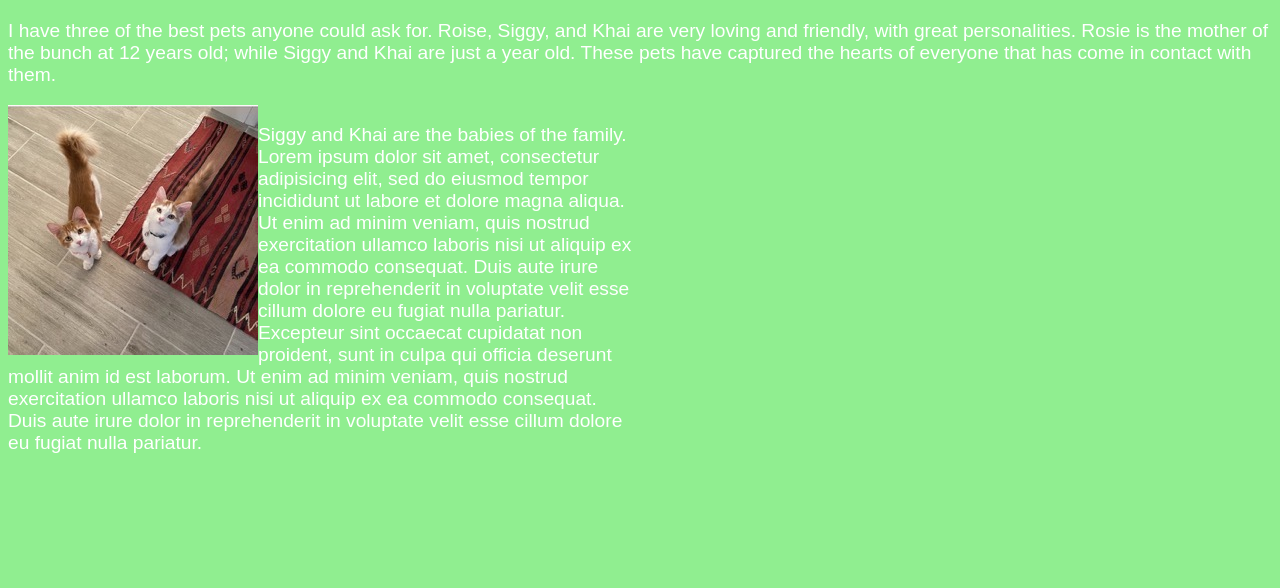
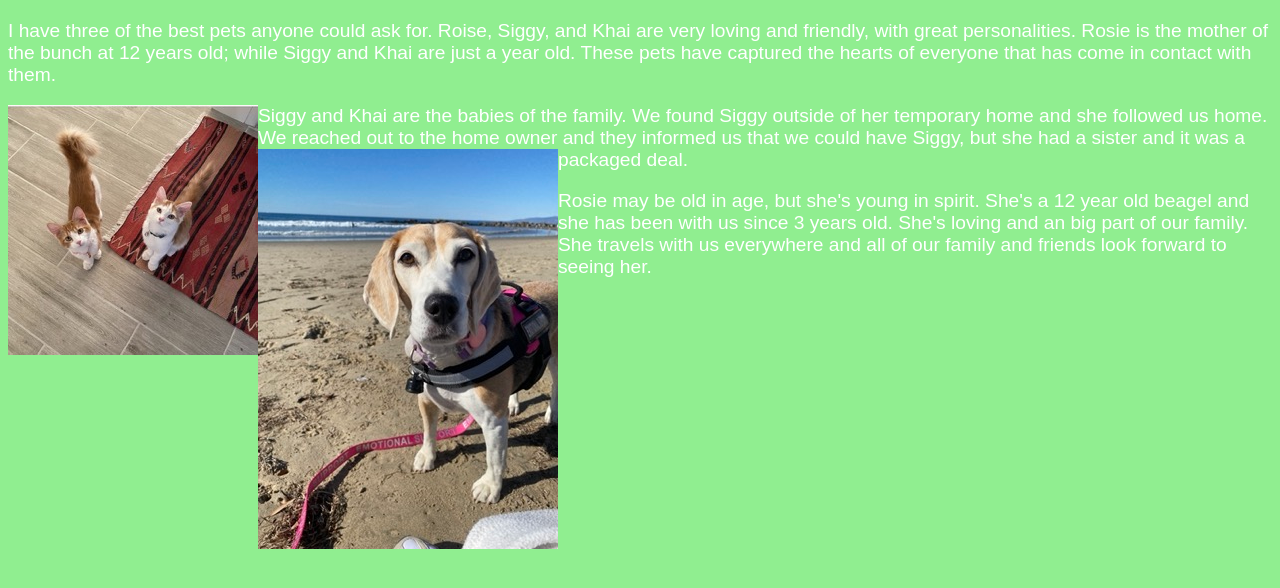
Before and after one commit to TerranceLarkin/My-Pets, a plain HTML site: page index.html in a window 1280 px wide. Shown: the part 60-648 px from the top of the page. Drawn offline with Linux system fonts and the light colour scheme.

Commit message:
updated text on pets

```diff
--- a/index.html
+++ b/index.html
@@ -10,10 +10,12 @@
     at 12 years old; while Siggy and Khai are just a year old. These pets have captured
     the hearts of everyone that has come in contact with them.
   </p>
-  <div class="column">
-    <img src="img/cats2.jpeg" alt="a placeholder image">
-    <p>Siggy and Khai are the babies of the family. Lorem ipsum dolor sit amet, consectetur adipisicing elit, sed do eiusmod tempor incididunt ut labore et dolore magna aliqua. Ut enim ad minim veniam, quis nostrud exercitation ullamco laboris nisi ut aliquip ex ea commodo consequat. Duis aute irure dolor in reprehenderit in voluptate velit esse cillum dolore eu fugiat nulla pariatur. Excepteur sint occaecat cupidatat non proident, sunt in culpa qui officia deserunt mollit anim id est laborum. Ut enim ad minim veniam, quis nostrud exercitation ullamco laboris nisi ut aliquip ex ea commodo consequat. Duis aute irure dolor in reprehenderit in voluptate velit esse cillum dolore eu fugiat nulla pariatur.</p>
-  </div>
 
 
+  <img src="img/cats2.jpeg" alt="a placeholder image">
+  <p>Siggy and Khai are the babies of the family. We found Siggy outside of her temporary home and she followed us home. We reached out to the home owner and they informed us that we could have Siggy, but she had a sister and it was a packaged deal.
+
+    <img src="img/rosie2.jpeg" alt="a placeholder image">
+  <p>Rosie may be old in age, but she's young in spirit. She's a 12 year old beagel and she has been with us since 3 years old. She's loving and an big part of our family. She travels with us everywhere and all of our family and friends look forward to seeing her.
+  </p>
 </body>
```
